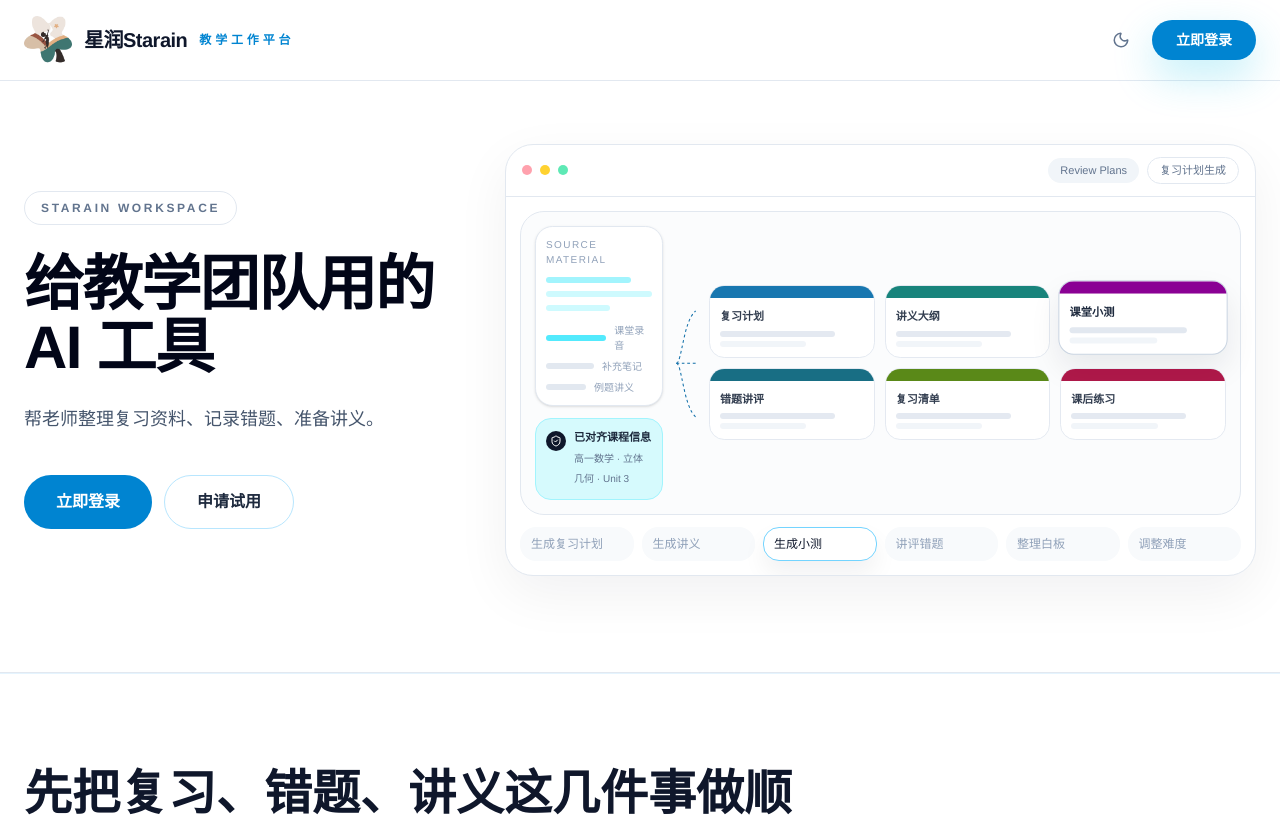
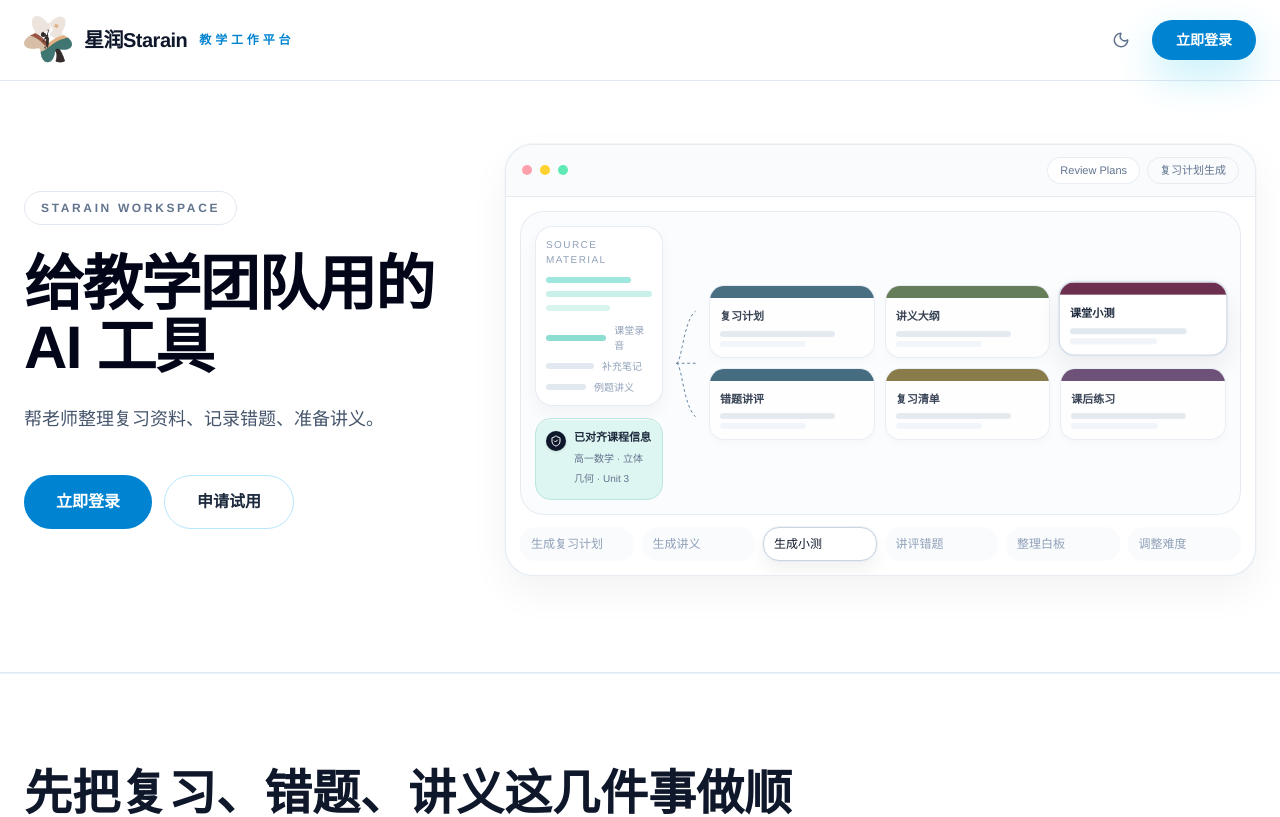
Before and after one commit to KaynXu/Xingrun-Website, a React (Vite) app in the folder frontend/: page / in a window 1280 px wide. Shown: the top 817 px of the page. Built offline with nearby package versions, Linux system fonts and the light colour scheme.

Commit message:
polish landing hero mock ui styling

```diff
--- a/frontend/src/features/landing/LandingPage.tsx
+++ b/frontend/src/features/landing/LandingPage.tsx
@@ -223,12 +223,12 @@ export function LandingPage({
     '调整难度',
   ];
   const previewOutputs = [
-    { title: '复习计划', tone: 'bg-sky-700' },
-    { title: '讲义大纲', tone: 'bg-teal-700' },
-    { title: '课堂小测', tone: 'bg-fuchsia-800' },
-    { title: '错题讲评', tone: 'bg-cyan-800' },
-    { title: '复习清单', tone: 'bg-lime-700' },
-    { title: '课后练习', tone: 'bg-rose-800' },
+    { title: '复习计划', tone: 'bg-[#315c72]' },
+    { title: '讲义大纲', tone: 'bg-[#516d43]' },
+    { title: '课堂小测', tone: 'bg-[#6d2f4f]' },
+    { title: '错题讲评', tone: 'bg-[#2e5971]' },
+    { title: '复习清单', tone: 'bg-[#7b6a32]' },
+    { title: '课后练习', tone: 'bg-[#5c3b67]' },
   ];
   const [activePreviewIndex, setActivePreviewIndex] = useState(0);
 
@@ -312,48 +312,48 @@ export function LandingPage({
             >
               <div
                 data-hero-preview="review-plans"
-                className="overflow-hidden rounded-[1.75rem] border border-slate-200 bg-white shadow-[0_18px_54px_rgba(15,23,42,0.06)] dark:border-white/10 dark:bg-slate-900"
+                className="overflow-hidden rounded-[1.75rem] border border-slate-200/80 bg-white shadow-[0_16px_40px_rgba(15,23,42,0.05)] ring-1 ring-slate-100/80 dark:border-white/10 dark:bg-slate-900 dark:ring-white/5"
               >
-                <div className="flex items-center justify-between border-b border-slate-200 px-4 py-3 dark:border-white/10">
+                <div className="flex items-center justify-between border-b border-slate-200/80 bg-slate-50/70 px-4 py-3 dark:border-white/10 dark:bg-white/[0.02]">
                   <div className="flex items-center gap-2">
                     <span className="h-2.5 w-2.5 rounded-full bg-rose-300" />
                     <span className="h-2.5 w-2.5 rounded-full bg-amber-300" />
                     <span className="h-2.5 w-2.5 rounded-full bg-emerald-300" />
                   </div>
                   <div className="flex items-center gap-2">
-                    <span className="rounded-full bg-slate-100 px-3 py-1 text-[11px] font-medium text-slate-500 dark:bg-white/5 dark:text-slate-400">
+                    <span className="rounded-full bg-white px-3 py-1 text-[11px] font-medium text-slate-500 ring-1 ring-slate-200/70 dark:bg-white/5 dark:text-slate-400 dark:ring-white/10">
                       Review Plans
                     </span>
-                    <span className="rounded-full border border-slate-200 px-3 py-1 text-[11px] font-medium text-slate-500 dark:border-white/10 dark:text-slate-400">
+                    <span className="rounded-full border border-slate-200/80 px-3 py-1 text-[11px] font-medium text-slate-500 dark:border-white/10 dark:text-slate-400">
                       复习计划生成
                     </span>
                   </div>
                 </div>
 
                 <div className="p-3.5">
-                  <div className="rounded-[1.5rem] border border-slate-200 bg-slate-50/60 p-3.5 dark:border-white/10 dark:bg-white/[0.03]">
+                  <div className="rounded-[1.5rem] border border-slate-200/80 bg-slate-50/55 p-3.5 shadow-[inset_0_1px_0_rgba(255,255,255,0.72)] dark:border-white/10 dark:bg-white/[0.03]">
                     <div className="grid gap-3 lg:grid-cols-[128px_22px_minmax(0,1fr)] lg:items-center">
                       <div className="space-y-3">
-                        <div className="rounded-[1.1rem] border border-slate-200 bg-white p-2.5 shadow-sm dark:border-white/10 dark:bg-slate-900">
+                        <div className="rounded-[1.1rem] border border-slate-200/80 bg-white p-2.5 shadow-[0_8px_18px_rgba(15,23,42,0.04)] dark:border-white/10 dark:bg-slate-900">
                           <p className="text-[10px] font-medium uppercase tracking-[0.14em] text-slate-400">Source Material</p>
                           <div className="mt-2.5 space-y-2">
-                            <div className="h-1.5 w-4/5 rounded-full bg-cyan-200" />
-                            <div className="h-1.5 w-full rounded-full bg-cyan-100" />
-                            <div className="h-1.5 w-3/5 rounded-full bg-cyan-100" />
+                            <div className="h-1.5 w-4/5 rounded-full bg-[#9fe7dc]" />
+                            <div className="h-1.5 w-full rounded-full bg-[#c9f1ea]" />
+                            <div className="h-1.5 w-3/5 rounded-full bg-[#d7f4ef]" />
                           </div>
                           <div className="mt-3 space-y-1.5">
                             {['课堂录音', '补充笔记', '例题讲义'].map((item, index) => (
                               <div key={item} className="flex items-center gap-2">
-                                <span className={`h-1.5 rounded-full ${index === 0 ? 'w-16 bg-cyan-300' : index === 1 ? 'w-12 bg-slate-200 dark:bg-white/10' : 'w-10 bg-slate-200 dark:bg-white/10'}`} />
+                                <span className={`h-1.5 rounded-full ${index === 0 ? 'w-16 bg-[#8cded1]' : index === 1 ? 'w-12 bg-slate-200 dark:bg-white/10' : 'w-10 bg-slate-200 dark:bg-white/10'}`} />
                                 <span className="text-[10px] text-slate-400">{item}</span>
                               </div>
                             ))}
                           </div>
                         </div>
 
-                        <div className="rounded-[1rem] border border-cyan-200 bg-cyan-100/80 p-2.5 dark:border-cyan-500/30 dark:bg-cyan-500/10">
+                        <div className="rounded-[1rem] border border-[#b9e6df] bg-[#def6f1] p-2.5 shadow-[inset_0_1px_0_rgba(255,255,255,0.7)] dark:border-cyan-500/30 dark:bg-cyan-500/10">
                           <div className="flex items-start gap-2">
-                            <span className="mt-0.5 inline-flex rounded-full bg-slate-900 p-1 text-white dark:bg-white dark:text-slate-900">
+                            <span className="mt-0.5 inline-flex rounded-full bg-slate-900 p-1 text-white shadow-sm dark:bg-white dark:text-slate-900">
                               <ShieldCheck className="h-3 w-3" />
                             </span>
                             <div>
@@ -371,22 +371,22 @@ export function LandingPage({
                           <path
                             d="M2 124 C10 124, 12 62, 30 48"
                             fill="none"
-                            stroke="#0f6ea8"
-                            strokeWidth="1.5"
+                            stroke="#4f7392"
+                            strokeWidth="1.25"
                             strokeDasharray="4 4"
                           />
                           <path
                             d="M2 124 C10 124, 12 124, 30 124"
                             fill="none"
-                            stroke="#0f6ea8"
-                            strokeWidth="1.5"
+                            stroke="#4f7392"
+                            strokeWidth="1.25"
                             strokeDasharray="4 4"
                           />
                           <path
                             d="M2 124 C10 124, 12 186, 30 202"
                             fill="none"
-                            stroke="#0f6ea8"
-                            strokeWidth="1.5"
+                            stroke="#4f7392"
+                            strokeWidth="1.25"
                             strokeDasharray="4 4"
                           />
                         </svg>
@@ -399,15 +399,15 @@ export function LandingPage({
                             <motion.div
                               key={output.title}
                               animate={{
-                                y: isActive ? -4 : 0,
-                                scale: isActive ? 1.02 : 1,
-                                opacity: isActive ? 1 : 0.9,
+                                y: isActive ? -3 : 0,
+                                scale: isActive ? 1.015 : 1,
+                                opacity: isActive ? 1 : 0.88,
                               }}
                               transition={{ duration: 0.32, ease: [0.22, 1, 0.36, 1] }}
                               className={`overflow-hidden rounded-[0.95rem] border ${
                                 isActive
-                                  ? 'border-slate-300 bg-white shadow-[0_14px_30px_rgba(15,23,42,0.08)] dark:border-white/15 dark:bg-slate-900'
-                                  : 'border-slate-200 bg-white/92 dark:border-white/10 dark:bg-slate-900/88'
+                                  ? 'border-slate-300/90 bg-white shadow-[0_12px_26px_rgba(15,23,42,0.07)] ring-1 ring-slate-200/60 dark:border-white/15 dark:bg-slate-900'
+                                  : 'border-slate-200/80 bg-white/92 shadow-[0_4px_12px_rgba(15,23,42,0.03)] dark:border-white/10 dark:bg-slate-900/88'
                               }`}
                             >
                               <div className={`h-3 ${output.tone}`} />
@@ -435,8 +435,8 @@ export function LandingPage({
                           onMouseEnter={() => setActivePreviewIndex(index)}
                           className={`rounded-2xl border px-2.5 py-2 text-left text-xs font-medium transition-all ${
                             isActive
-                              ? 'border-sky-300 bg-white text-slate-900 shadow-[0_12px_24px_rgba(15,23,42,0.06)] dark:border-sky-400/30 dark:bg-slate-900 dark:text-white'
-                              : 'border-transparent bg-slate-50 text-slate-400 dark:bg-white/[0.03] dark:text-slate-500'
+                              ? 'border-slate-300 bg-white text-slate-900 shadow-[0_10px_18px_rgba(15,23,42,0.05)] ring-1 ring-slate-200/50 dark:border-sky-400/20 dark:bg-slate-900 dark:text-white'
+                              : 'border-transparent bg-slate-50/80 text-slate-400 dark:bg-white/[0.03] dark:text-slate-500'
                           }`}
                         >
                           {action}
```
Also changed, not shown: 1 other file (tests, documents, lock files or other folders).
